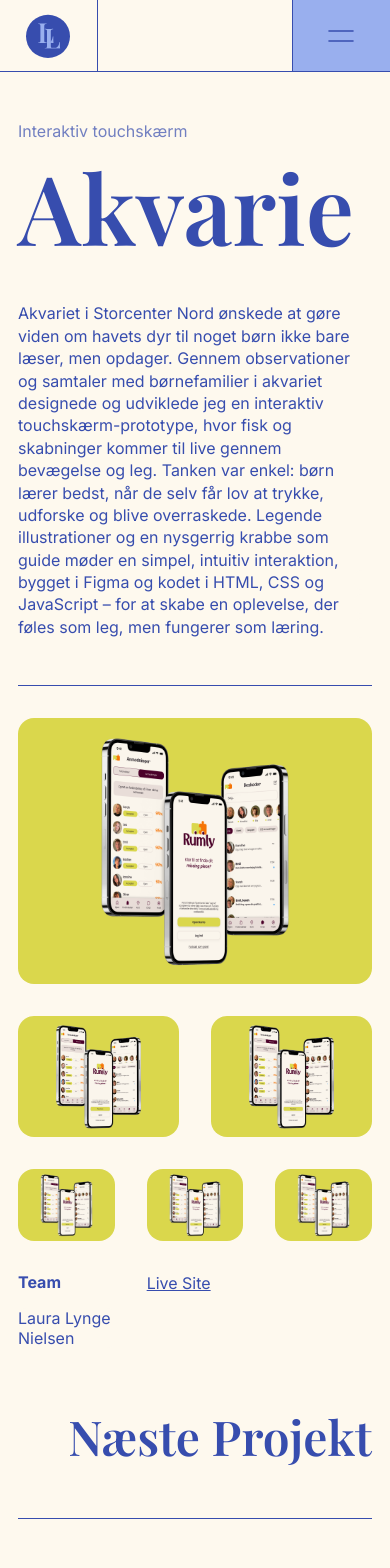
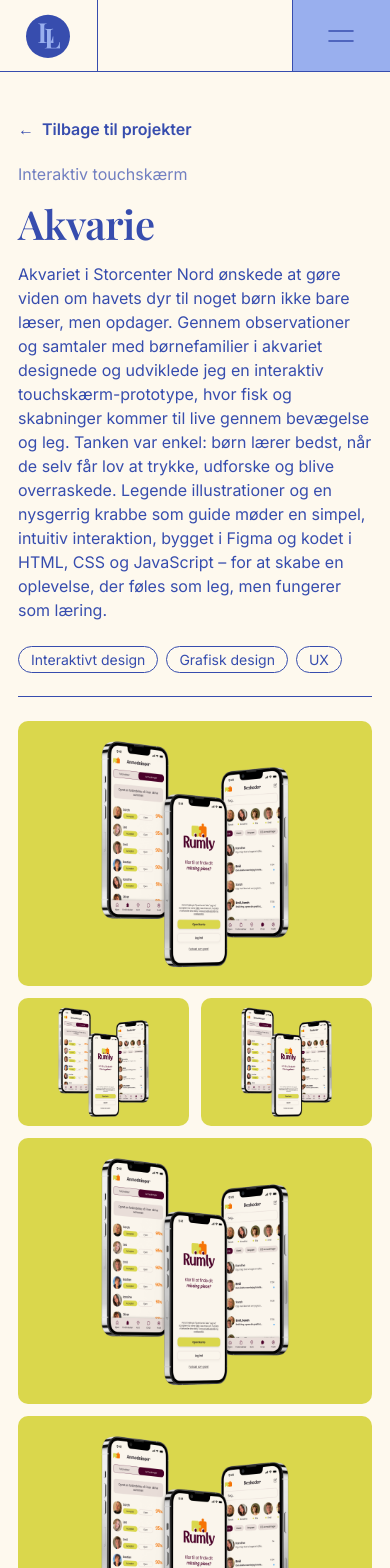
Before and after one commit to lauralynge/lauralynge.github.io, a React (Vite) app: page /projects/akvarie in a window 390 px wide. Shown: the top 1568 px of the page. Built offline with nearby package versions, Linux system fonts and the light colour scheme; a web font is replaced by a local one.

Commit message:
Make project page responsive and add link icons with mobile Links heading

```diff
--- a/src/components/ImageRow.css
+++ b/src/components/ImageRow.css
@@ -28,3 +28,19 @@
   object-fit: cover;
   border-radius: var(--border-radius-large);
 }
+
+/* Mobil: tre billeder stables, fire bliver til 2 × 2 */
+@media (max-width: 767px) {
+  .image-row img,
+  .image-row video {
+    border-radius: var(--border-radius-card-mobile);
+  }
+
+  .image-row-3 {
+    grid-template-columns: 1fr;
+  }
+
+  .image-row-4 {
+    grid-template-columns: repeat(2, 1fr);
+  }
+}
--- a/src/components/TextBlock.css
+++ b/src/components/TextBlock.css
@@ -7,3 +7,15 @@
 .text-block h3 {
   margin-bottom: 1rem;
 }
+
+/* Mobil: teksten fylder hele bredden */
+@media (max-width: 767px) {
+  .text-block {
+    max-width: none;
+    margin: 2rem 0;
+  }
+
+  .text-block p {
+    line-height: var(--line-mobile-body);
+  }
+}
--- a/src/pages/ProjectPage.css
+++ b/src/pages/ProjectPage.css
@@ -90,6 +90,13 @@
   margin-bottom: 0.5rem;
 }
 
+/* Almindelig liste uden punkter */
+.team-members {
+  list-style: none;
+  margin: 0;
+  padding: 0;
+}
+
 /* --- ACTION LINKS --- */
 .actions {
   grid-column: 2;
@@ -98,11 +105,18 @@
   gap: 1rem;
   text-align: left; /* i tilfælde af at den arver right fra col-right */
 }
+/* Overskriften "Links" vises kun på mobil */
+.links-title {
+  display: none;
+}
+
 .link-item {
   display: inline-flex;
   align-items: center;
-  gap: 0.35rem;
+  align-self: flex-start;
+  gap: 4px;
   color: var(--blue);
+  letter-spacing: 0.02em; /* 0.32px ved 16px */
   text-decoration: none;
   transition: opacity 0.2s ease;
 }
@@ -110,10 +124,6 @@
 .link-item:hover {
   opacity: 0.7;
   text-decoration: underline;
-}
-
-.link-item .arrow {
-  font-size: 0.9em;
 }
 
 /* --- NEXT PROJECT --- */
@@ -148,3 +158,90 @@
 .next-project-link:hover::after {
   transform: scaleX(1);
 }
+
+/* ----------------------------- */
+/* MOBIL (< 768px)               */
+/* Intro i én kolonne, tags som piller på række og detaljer under hinanden */
+/* ----------------------------- */
+@media (max-width: 767px) {
+  .section.intro {
+    grid-template-columns: 1fr;
+    gap: 1.5rem;
+    padding-bottom: 1.5rem;
+  }
+
+  .section.intro h1 {
+    margin-bottom: 1rem;
+    font-size: var(--font-mobile-h1);
+    line-height: var(--line-mobile-display);
+    letter-spacing: var(--tracking-mobile-h1);
+  }
+
+  .section.intro .lead {
+    margin: 0;
+    line-height: var(--line-mobile-body);
+  }
+
+  /* Tilbage-linket øverst, tags under teksten */
+  .col-right {
+    display: contents;
+  }
+
+  .back-link {
+    order: -1;
+    justify-self: start;
+  }
+
+  .tag-list {
+    flex-direction: row;
+    flex-wrap: wrap;
+    gap: 0.5rem;
+    margin: 0;
+  }
+
+  .tag-list li {
+    padding: 0.25rem 0.75rem;
+    border: 1px solid var(--blue);
+    border-radius: 999px;
+    font-size: var(--font-mobile-p);
+  }
+
+  .section-mockups {
+    margin: 1.5rem 0;
+  }
+
+  .image-row {
+    gap: 0.75rem;
+    margin-bottom: 0.75rem;
+  }
+
+  /* Team og links under hinanden */
+  .project-details {
+    grid-template-columns: 1fr;
+    gap: 1.5rem;
+  }
+
+  .team-list,
+  .actions {
+    grid-column: auto;
+  }
+
+  /* Samme stil som "Team"-overskriften */
+  .links-title {
+    display: block;
+    margin: 0 0 -0.5rem; /* 0.5rem luft til linkene trods .actions' gap på 1rem */
+    color: var(--blue);
+    font-weight: 700;
+  }
+
+  .next-project {
+    margin-top: 2rem;
+    padding-bottom: 1.5rem;
+  }
+
+  .next-project h2 {
+    margin: 0;
+    font-size: var(--font-mobile-h2);
+    line-height: var(--line-mobile-h2);
+  }
+}
--- a/src/pages/ProjectPage.jsx
+++ b/src/pages/ProjectPage.jsx
@@ -71,7 +71,7 @@
       <section className="project-details">
         <div className="team-list">
           <p className="small">Team</p>
-          <ul className="tag-list">
+          <ul className="team-members">
             {project.team.map((member) => (
               <li key={member}>{member}</li>
             ))}
@@ -79,15 +79,24 @@
         </div>
 
         <div className="actions">
+          {/* Overskriften vises kun på mobil */}
+          <p className="small links-title">Links</p>
           {project.links.map((link) => (
             <a
-              className="button secondary"
+              className="button secondary link-item"
               href={link.href}
               key={link.href}
               rel="noreferrer"
               target="_blank"
             >
               {link.label}
+              <img
+                className="link-arrow"
+                src={`${import.meta.env.BASE_URL}link-ikon.svg`}
+                alt=""
+                width="24"
+                height="24"
+              />
             </a>
           ))}
         </div>
```
Also changed, not shown: public/link-ikon.svg.
